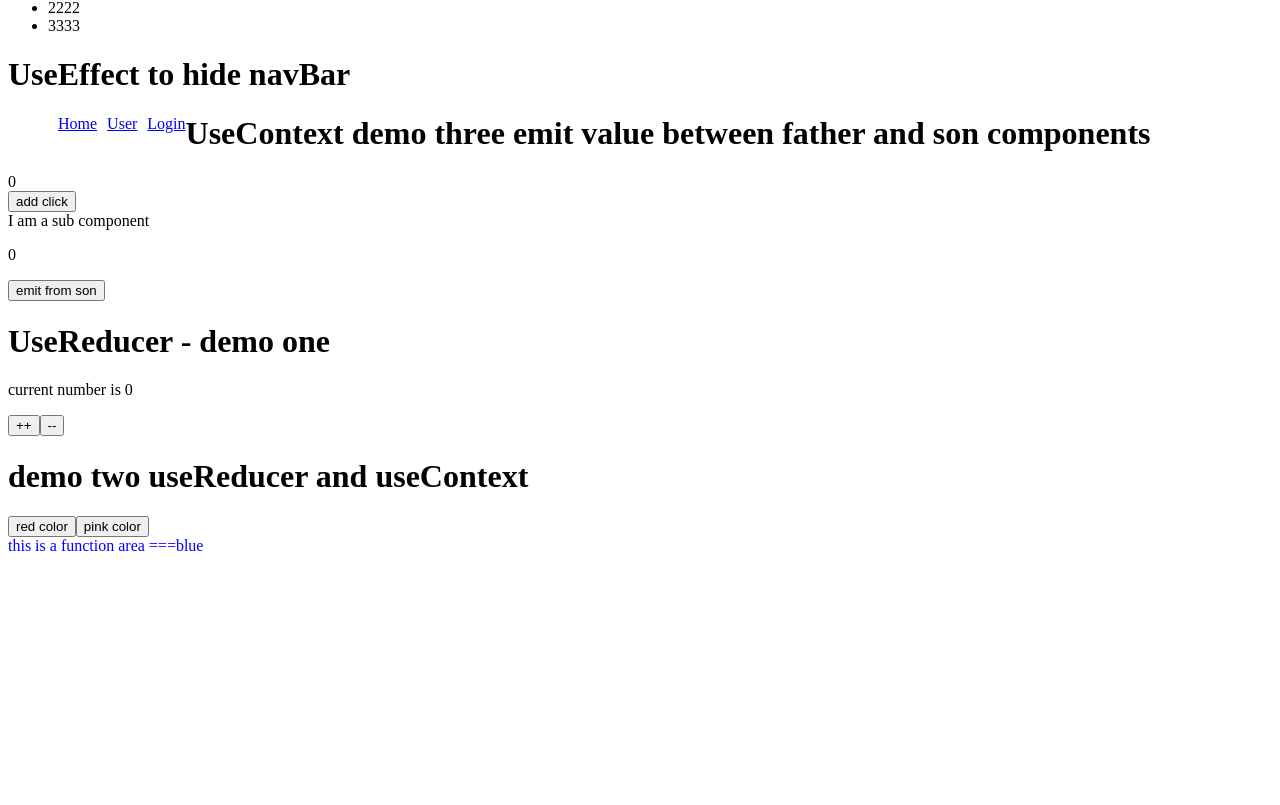
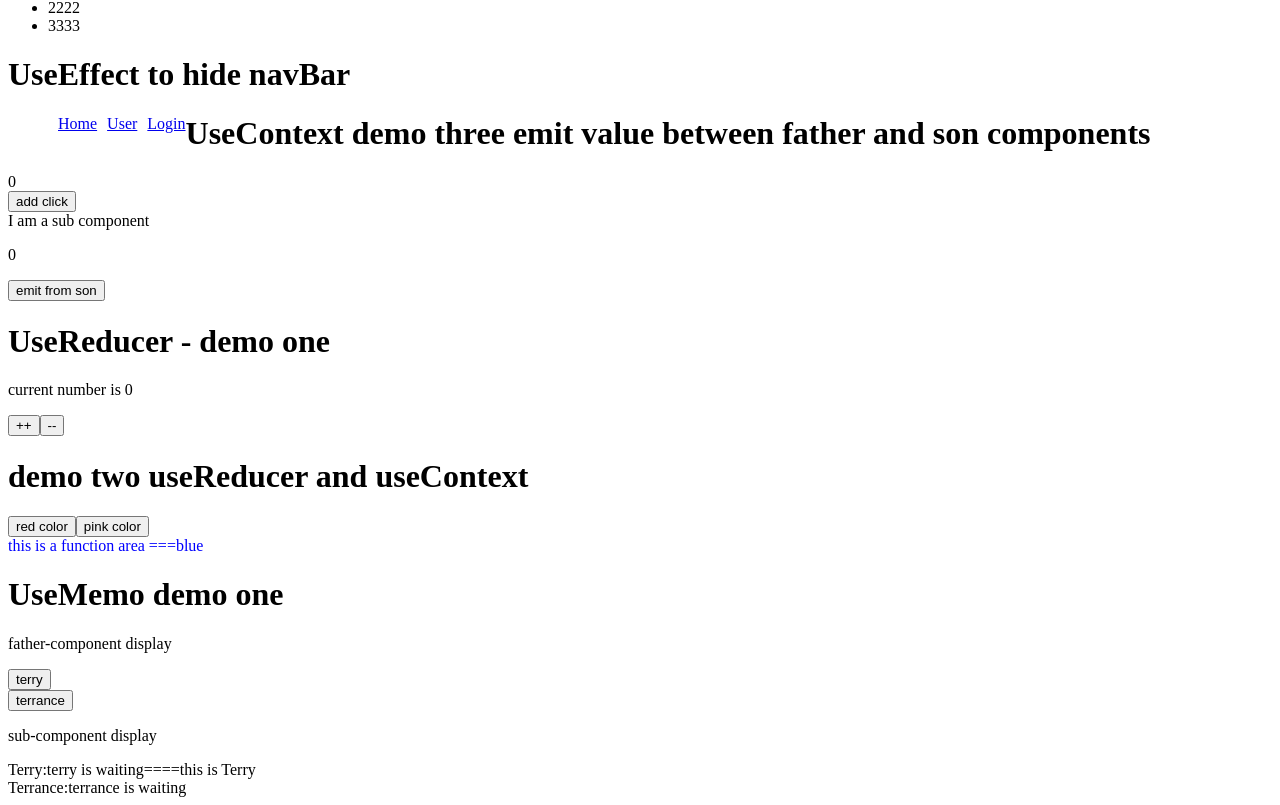
Before and after one commit to showmeskills/React-hooks, a React (Create React App) app: page /list in a window 1280 px wide. Shown: the part 568-1373 px from the top of the page. Before the commit the page ends 1131 px from the top, so only its background shows below. Built offline with nearby package versions, Linux system fonts and the light colour scheme.

Commit message:
useMemo to replace ShouldComponentUpdate life hook

```diff
--- a/src/App.jsx
+++ b/src/App.jsx
@@ -1,6 +1,6 @@
 import React,{useState} from 'react';
 
-import {UseState,UseEffect,UseContext,UseReducer} from './components'
+import {UseState,UseEffect,UseContext,UseReducer,UseMemo} from './components'
 import {BrowserRouter,Route,Switch} from 'react-router-dom'
 import NavBar from './components/UseEffect Example/NavBar'
 import Home from './components/UseEffect Example/Home'
@@ -40,6 +40,8 @@ const App = (props)=>{
                 <h1>UseContext demo three emit value between father and son components</h1>
                 <UseContext/>
                 <UseReducer/>
+                <UseMemo/>
+
             </>
         )
     }
--- a/src/components/UseEffect.jsx
+++ b/src/components/UseEffect.jsx
@@ -6,7 +6,7 @@ import {BrowserRouter as Router,Route,Link,Switch} from 'react-router-dom'
 
 function Index(props){
     useEffect(()=>{
-        console.log('useEffect==>Index page')
+        //console.log('useEffect==>Index page')
         return ()=>console.log('useEffect===> leaved index page')
     },[])
 
@@ -39,7 +39,7 @@ const UseEffect = ()=>{
 
     const decrement = ()=>setCount(count-1)
     useEffect(()=>{
-        console.log(`your click ${count} times`)
+        //console.log(`your click ${count} times`)
         return ()=>console.log('=======================')
     },[count])
 
--- /dev/null
+++ b/src/components/UseMemo.jsx
@@ -0,0 +1,40 @@
+import React,{useState,useMemo} from 'react';
+
+const SubComponent = ({name,children}) =>{
+    //未使用useMemo的时候,当父组件触发事件时候,子组会同时触发
+    // console.log('name===>',name)
+    // console.log('children===>',children)
+    //此时,我点击terrance的时候,terry也会发生变法(父组件发生变化,子组件都会渲染一遍)
+    const changeTerry = useMemo(()=>{
+        console.log('changeTerry')
+        return name+'====this is Terry'
+    },[name])
+
+    return(
+        <>
+            <div>Terry:{changeTerry}</div>
+            <div>Terrance:{children}</div>
+        </>
+    )
+}
+
+//当没有使用useMemo的时候,父组件触发一次时间,子组件subComponent会同时触发事件
+const UseMemo = ()=>{
+    const [terry,setTerry] = useState('terry is waiting');
+    const [terrance,setTerrance] = useState('terrance is waiting');
+    return(
+        <>
+            <h1>UseMemo demo one</h1>
+            <div>
+                <p>father-component display</p>
+                <button onClick={()=>{setTerry(new Date().getTime()+'terry')}}>terry</button>
+                <br/>
+                <button onClick={()=>{setTerrance(new Date().getTime()+'terrance')}}>terrance</button>
+                <p>sub-component display</p>
+                <SubComponent name={terry}>{terrance}</SubComponent>
+            </div>
+        </>
+    )
+}
+
+export default UseMemo
--- a/src/components/index.jsx
+++ b/src/components/index.jsx
@@ -2,3 +2,4 @@ export {default as UseState} from './UseState';
 export {default as UseEffect} from './UseEffect';
 export {default as UseContext} from './UseContext';
 export {default as UseReducer} from './UseReducer';
+export {default as UseMemo} from './UseMemo';
```
